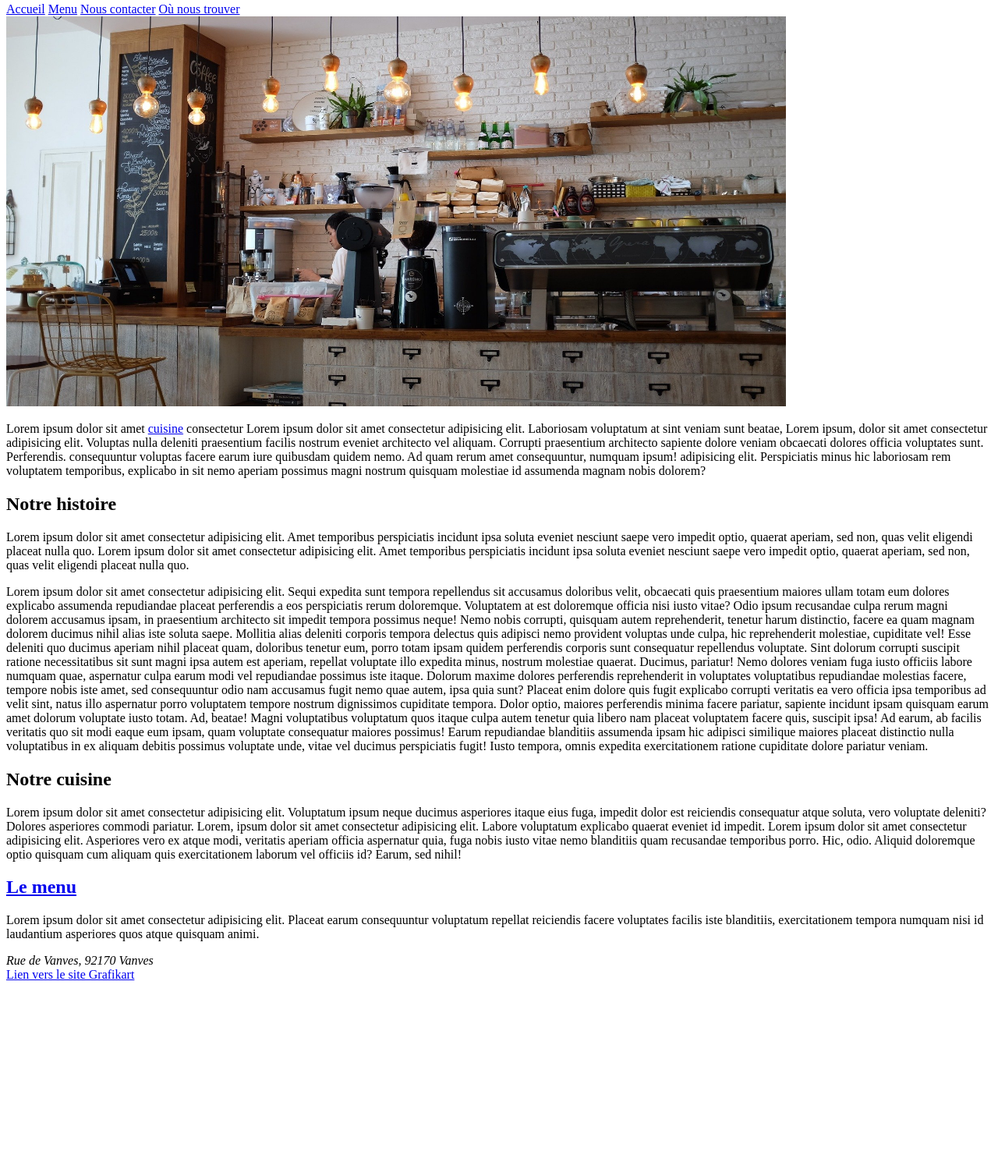
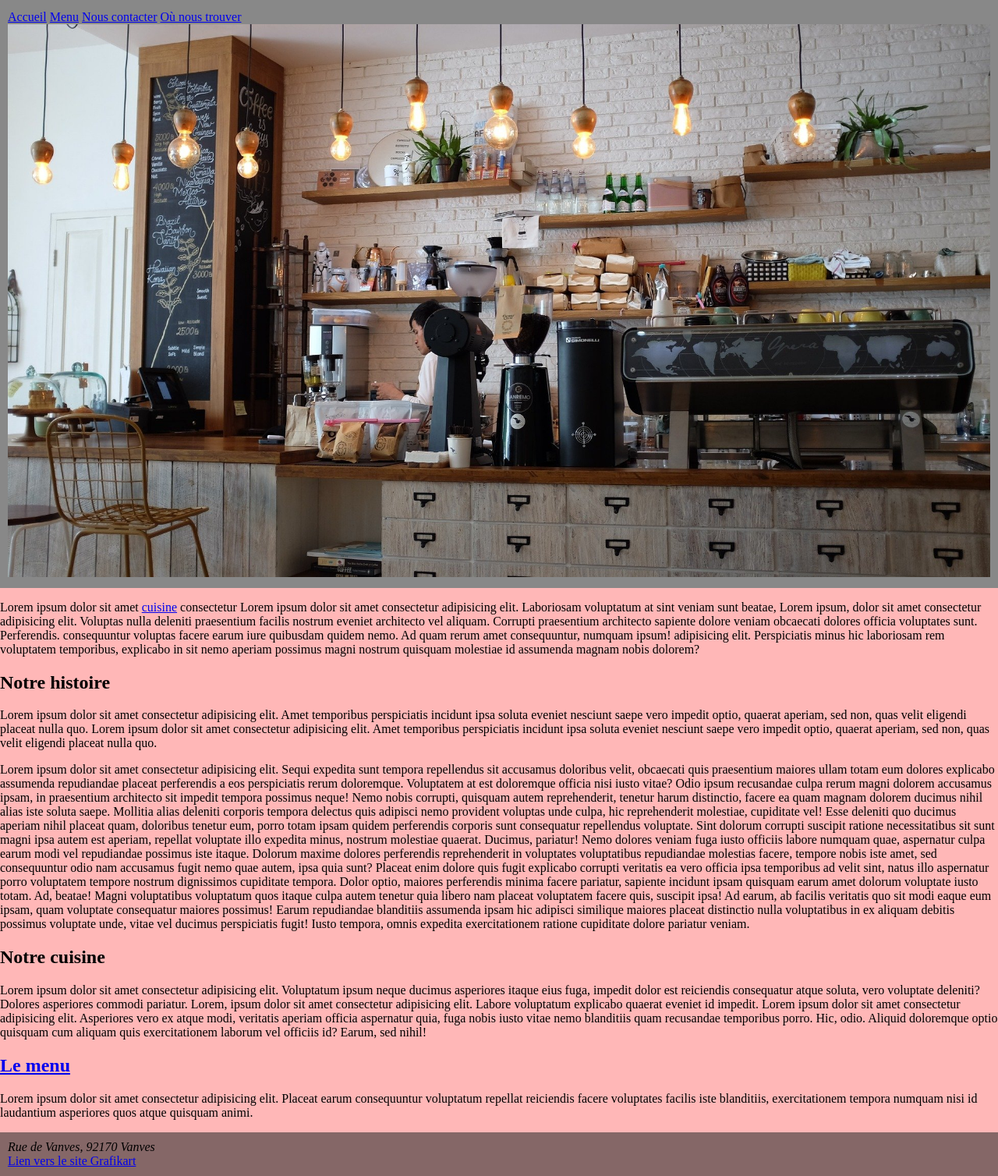
Before and after one commit to liesOne/site_restaurant, a plain HTML site: page index.html in a window 1280 px wide. Shown: the part 77-1585 px from the top of the page at 78% size. Before the commit the page ends 1344 px from the top, so only its background shows below. Drawn offline with Linux system fonts and the light colour scheme.

Commit message:
application d'un style css

```diff
--- /dev/null
+++ b/css/style.css
@@ -0,0 +1,21 @@
+body {
+    margin:0;
+    background: #ffb7b7;
+}
+
+header {
+    background: #888888;
+    padding: 10px;
+    margin:0;
+}
+
+img {
+    width:100%;
+    height: auto;
+}
+
+footer {
+    background: #856767;
+    padding: 10px;
+    margin:0;
+}
--- a/index.html
+++ b/index.html
@@ -3,6 +3,7 @@
 <head>
     <meta charset="UTF-8">
     <title>Restaurant Le Fiasco</title>
+    <link rel="stylesheet" href="css/style.css">
 </head>
 <body>
     <header>
@@ -21,14 +22,16 @@
     </header>
 
 
-
+    <article>
+        <section>
             <p>Lorem ipsum dolor sit amet <a href="#cuisine">cuisine</a> consectetur Lorem ipsum dolor sit amet consectetur adipisicing elit.
             Laboriosam voluptatum at sint veniam sunt beatae, Lorem ipsum, dolor sit amet consectetur adipisicing elit.
             Voluptas nulla deleniti praesentium facilis nostrum eveniet architecto vel aliquam. Corrupti praesentium architecto sapiente dolore
             veniam obcaecati dolores officia voluptates sunt. Perferendis. consequuntur voluptas facere earum iure quibusdam quidem nemo.
             Ad quam rerum amet consequuntur, numquam ipsum! adipisicing elit. Perspiciatis minus hic laboriosam rem voluptatem temporibus,
             explicabo in sit nemo aperiam possimus magni nostrum quisquam molestiae id assumenda magnam nobis dolorem?</p>
-
+        </section>
+        <section>
             <h2>Notre histoire</h2>
             <p>Lorem ipsum dolor sit amet consectetur adipisicing elit. Amet temporibus perspiciatis incidunt ipsa soluta eveniet nesciunt saepe vero impedit optio, quaerat aperiam, sed non, quas velit eligendi placeat nulla quo.
             Lorem ipsum dolor <a href="menu.html#nos-plats-chauds"></a> sit amet consectetur adipisicing elit. Amet temporibus perspiciatis incidunt ipsa soluta eveniet nesciunt saepe vero impedit optio,
@@ -50,15 +53,19 @@
             Ad earum, ab facilis veritatis quo sit modi eaque eum ipsam, quam voluptate consequatur maiores possimus! Earum repudiandae blanditiis
             assumenda ipsam hic adipisci similique maiores placeat distinctio nulla voluptatibus in ex aliquam debitis possimus voluptate unde, vitae
             vel ducimus perspiciatis fugit! Iusto tempora, omnis expedita exercitationem ratione cupiditate dolore pariatur veniam.</p>
-
+        </section>
+        <section>
             <h2 id="cuisine">Notre cuisine</h2>
             <p> Lorem ipsum dolor sit amet consectetur adipisicing elit. Voluptatum ipsum neque ducimus asperiores itaque eius fuga, impedit
             dolor est reiciendis consequatur atque soluta, vero voluptate deleniti? Dolores asperiores commodi pariatur. Lorem, ipsum dolor sit
             amet consectetur adipisicing elit. Labore voluptatum explicabo quaerat eveniet id impedit. Lorem ipsum dolor sit amet consectetur
             adipisicing elit. Asperiores vero ex atque modi, veritatis aperiam officia aspernatur quia, fuga nobis iusto vitae nemo blanditiis quam recusandae temporibus porro. Hic, odio. Aliquid doloremque optio quisquam cum aliquam quis exercitationem laborum vel officiis id? Earum, sed nihil! </p>
-
+        </section>
+        <section>
             <h2> <a href="menu.html">Le menu</a></h2>
             <p>Lorem ipsum dolor sit amet consectetur adipisicing elit. Placeat earum consequuntur voluptatum repellat reiciendis facere voluptates facilis iste blanditiis, exercitationem tempora numquam nisi id laudantium asperiores quos atque quisquam animi.</p>
+        </section>
+    </article>
 
     <footer>
         <address>Rue de Vanves, 92170 Vanves </address>
```
Also changed, not shown: contact.html (+1 -0 lines), entree/entree.html (+1 -0 lines), menu.html (+1 -0 lines), ou_nous_trouver.html (+1 -0 lines). Lines whose indentation alone changed are shown as unchanged.
